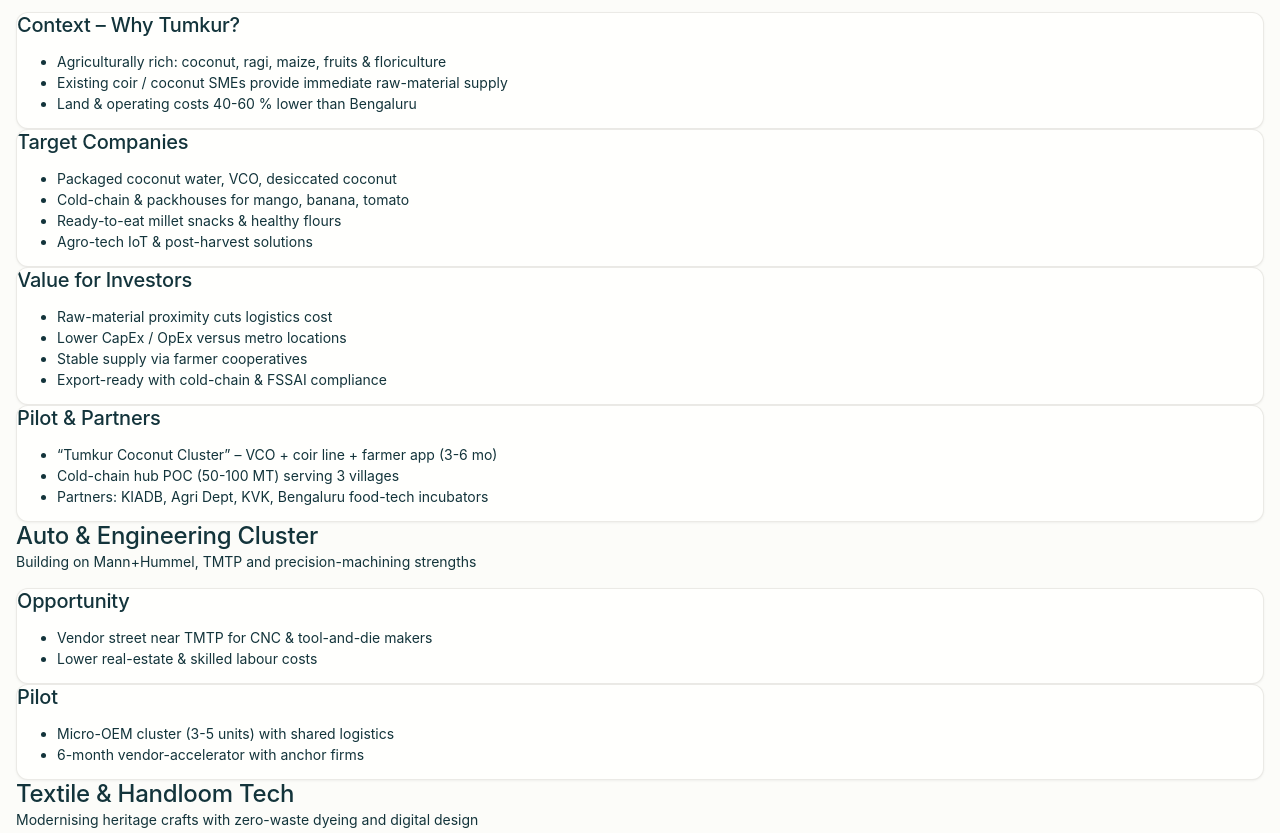
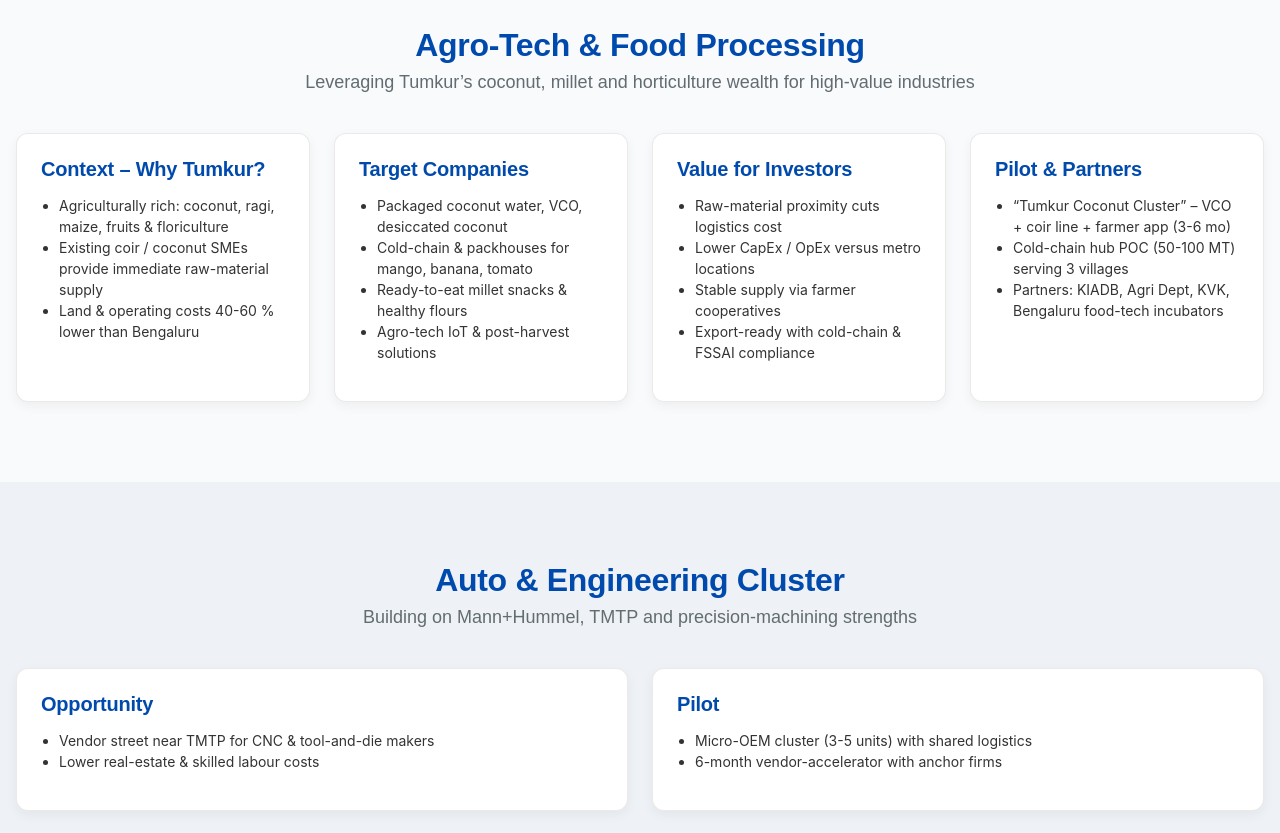
Before and after one commit to lohithl1024/Tumkur_as_Hub, a plain HTML site: page index.html in a window 1280 px wide. Shown: the part 2380-3213 px from the top of the page. Drawn offline with Linux system fonts and the light colour scheme; a web font is replaced by a local one.

Commit message:
Update style.css

```diff
--- a/style.css
+++ b/style.css
@@ -1973,3 +1973,69 @@ html {
   0% { transform: translate(-50%, -50%) rotate(0deg); }
   100% { transform: translate(-50%, -50%) rotate(360deg); }
 }
+
+/* === New Section Styling (matches existing palette) ============ */
+.section {
+  padding: 80px 0;
+  background: var(--color-background);
+}
+
+.section.alt {                                       /* zebra striping */
+  background: #eef2f6;
+}
+
+.section-title {
+  font: 700 32px "Poppins", sans-serif;
+  color: var(--color-primary);                      /* #004AAD */
+  text-align: center;
+  margin-bottom: 8px;
+}
+
+.section-sub {
+  font: 500 18px "Poppins", sans-serif;
+  color: var(--color-slate-500);                    /* secondary text */
+  text-align: center;
+  margin-bottom: 40px;
+}
+
+.card-grid {
+  display: grid;
+  grid-template-columns: repeat(auto-fit, minmax(260px, 1fr));
+  gap: 24px;
+}
+
+.card {
+  background: var(--color-surface);                 /* #FFFFFF / light */
+  border-radius: 12px;
+  padding: 24px;
+  box-shadow: 0 4px 12px rgba(0,0,0,0.05);
+  transition: transform .3s;
+}
+
+.card:hover {
+  transform: translateY(-6px);
+}
+
+.card h3 {
+  font: 600 20px "Poppins", sans-serif;
+  color: var(--color-primary);
+  margin-bottom: 12px;
+}
+
+.card ul {
+  list-style: disc;
+  padding-left: 18px;
+  color: var(--color-text);                         /* body colour */
+  line-height: 1.5;
+}
+
+/* palette variables (if not already declared) */
+:root{
+  --color-primary:#004AAD;
+  --color-secondary:#00BFA6;
+  --color-accent:#FFD700;
+  --color-background:#F8FAFC;
+  --color-surface:#FFFFFF;
+  --color-text:#333;
+  --color-slate-500:#626C71;
+}
```
